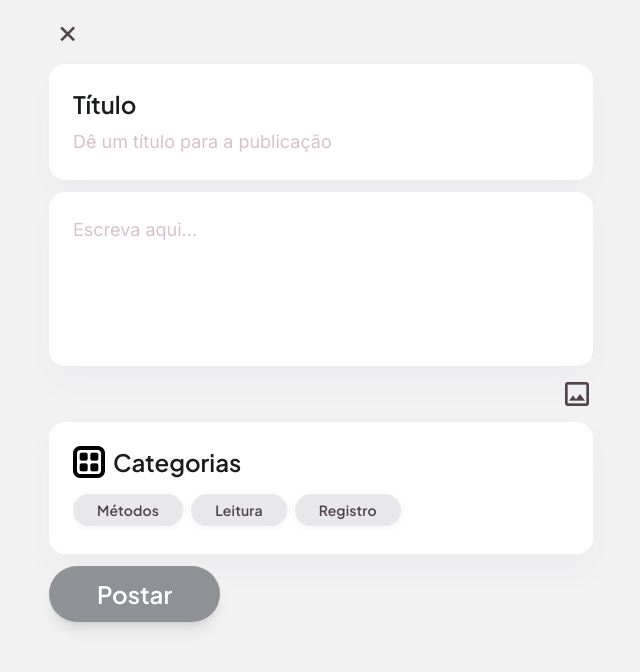
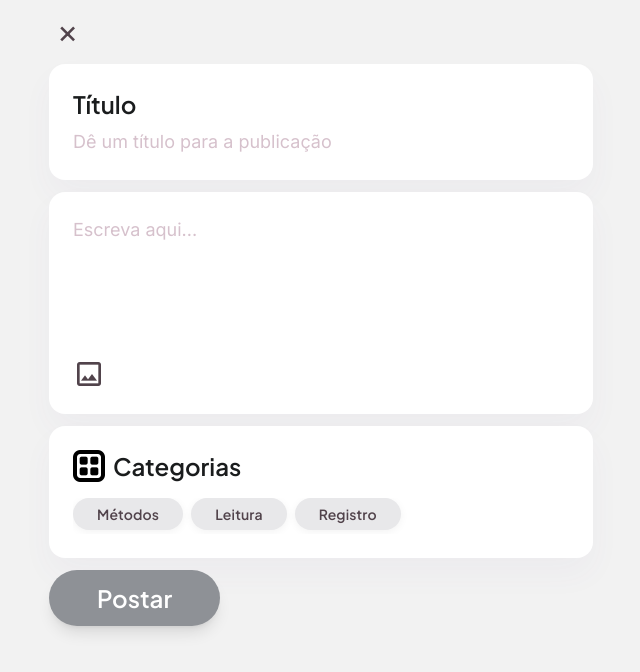
Before and after one commit to guilhermufc/Projeto-3, a React (Vite) app in the folder frontend/: page /post in a window 1280 px wide. Shown: the top 672 px of the page, without its empty margins (319-959 px from the left). Built offline with nearby package versions, Linux system fonts and the light colour scheme.

Commit message:
feat: move image button below textarea beside image preview

```diff
--- a/frontend/src/components/Post.jsx
+++ b/frontend/src/components/Post.jsx
@@ -145,6 +145,7 @@
 
           <div className="flex flex-col gap-3">
             <div className="bg-surface-container-lowest rounded-2xl p-md main-card-shadow focus-within:ring-2 focus-within:ring-primary-container transition-all">
+              <div className="relative w-full">
                 <textarea
                   ref={textareaRef}
                   className="w-full border-none focus:ring-0 bg-transparent font-body-lg text-body-lg text-on-surface placeholder-outline-variant resize-none overflow-hidden"
@@ -153,9 +154,11 @@
                   onChange={(e) => setContent(e.target.value)}
                   rows="4"
                 />
+              </div>
 
+              <div className="flex items-end gap-4 mt-4">
                 {imagePreviewUrl && (
-                <div className="overflow-hidden rounded-[16px] bg-surface-container-highest mt-4 w-32 h-32">
+                  <div className="overflow-hidden rounded-[16px] bg-surface-container-highest w-32 h-32">
                     <img
                       src={imagePreviewUrl}
                       alt="Pré-visualização da imagem"
@@ -163,9 +166,6 @@
                     />
                   </div>
                 )}
-            </div>
-
-            <div className="flex justify-end">
                 <button
                   type="button"
                   onClick={openAttachmentPicker}
@@ -174,6 +174,7 @@
                 >
                   <span className="material-symbols-outlined text-[32px]" aria-hidden="true">image</span>
                 </button>
+              </div>
             </div>
 
             <div className="bg-surface-container-lowest rounded-2xl p-md main-card-shadow flex flex-col gap-4">
```
Lines whose indentation alone changed are shown as unchanged.
